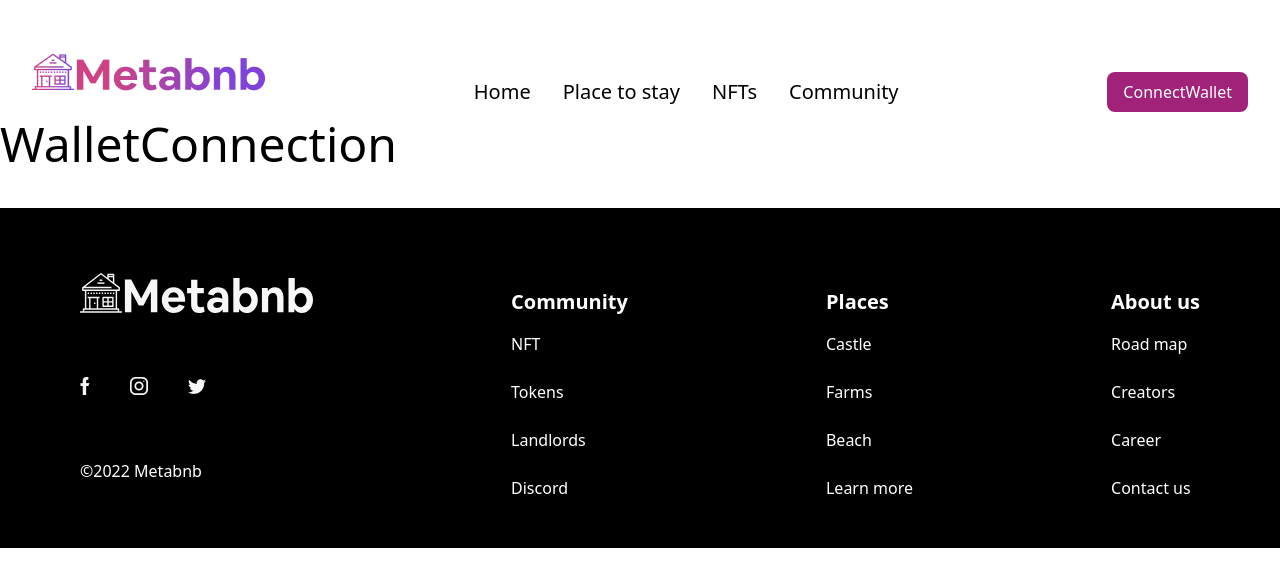
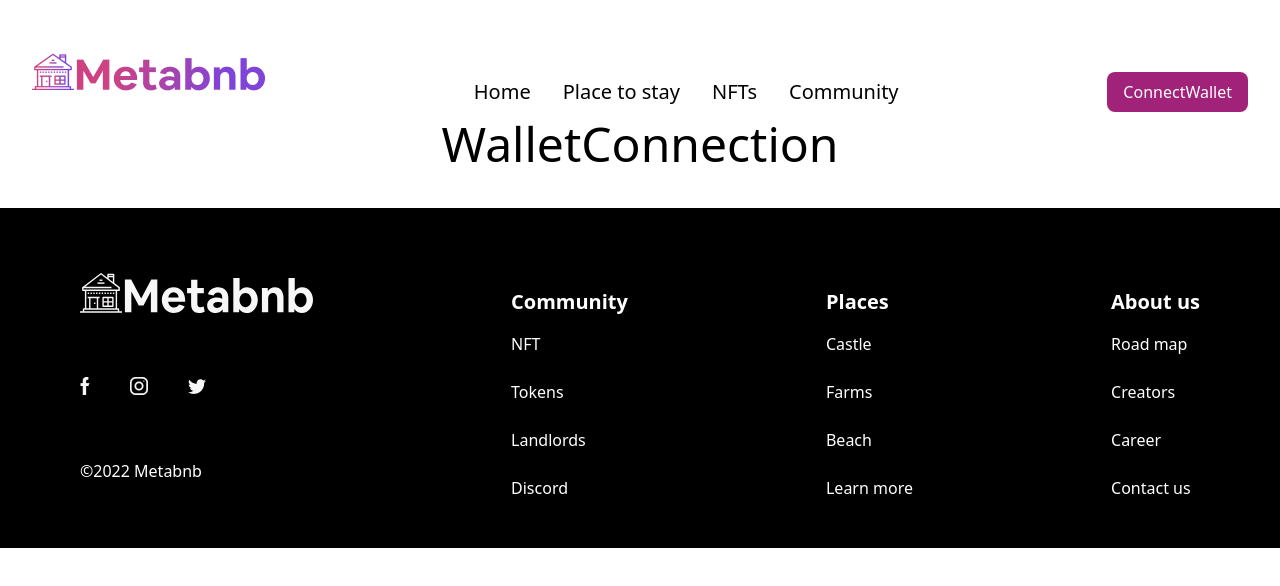
Before and after one commit to MarsIfeanyi/Metabnb-App, a React (Vite) app: page /wallet-connection in a window 1280 px wide. Shown: the top 586 px of the page. Built offline with nearby package versions, Linux system fonts and the light colour scheme; a web font is replaced by a local one.

Commit message:
Update page

```diff
--- a/src/pages/WalletConnection.jsx
+++ b/src/pages/WalletConnection.jsx
@@ -1,7 +1,7 @@
 import React from "react";
 
 const WalletConnection = () => {
-  return <div className="text-5xl">WalletConnection</div>;
+  return <div className="text-5xl text-center">WalletConnection</div>;
 };
 
 export default WalletConnection;
```
